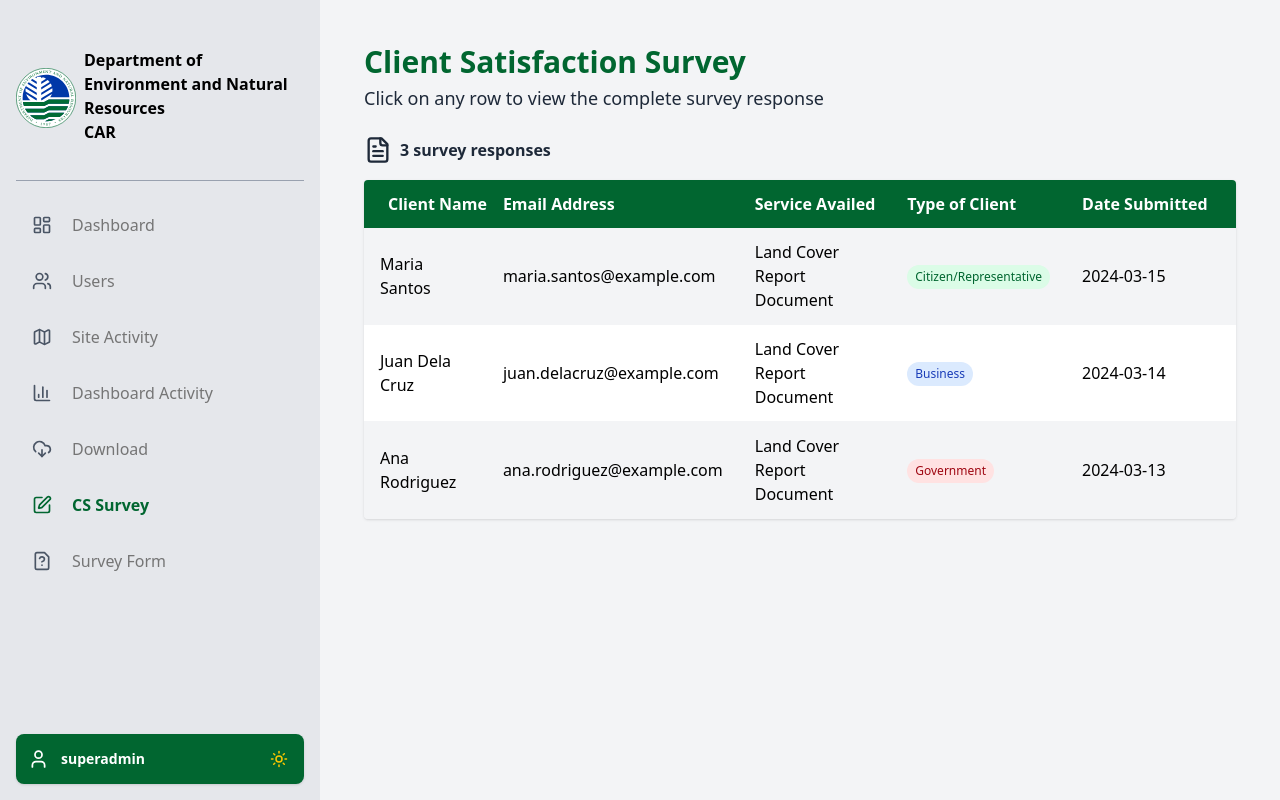
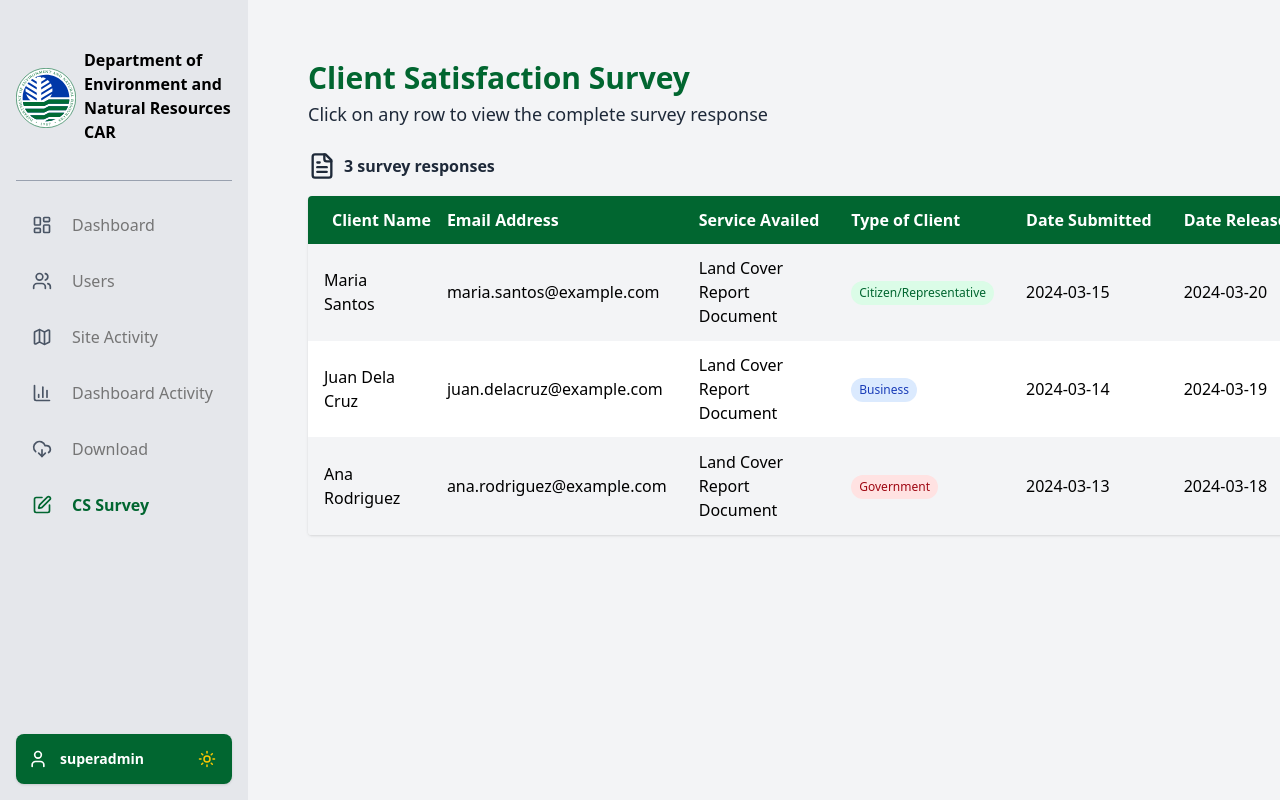
Before and after one commit to team-kotl/terramap-admin, a React (Vite) app: page /survey in a window 1280 px wide. Built offline with nearby package versions, Linux system fonts and the light colour scheme.

Commit message:
Move routing design to Outlet-based

```diff
--- a/src/App.jsx
+++ b/src/App.jsx
@@ -1,33 +1,37 @@
-import { BrowserRouter as Router, Routes, Route } from "react-router-dom"
-import Sidebar from "./components/core/Sidebar"
-import Dashboard from "./pages/Dashboard"
-import Users from "./pages/Users"
-import SiteAct from "./pages/AtlasAct"
-import DashboardAct from "./pages/DashboardAct"
-import Survey from "./pages/Survey"
-import Download from "./pages/Download"
-import Login from "./pages/Login"
-import SurveyForm from "./components/SurveyForm"
+import { BrowserRouter as Router, Routes, Route } from "react-router-dom";
+import Sidebar from "./components/core/Sidebar";
+import Dashboard from "./pages/Dashboard";
+import Users from "./pages/Users";
+import SiteAct from "./pages/AtlasAct";
+import DashboardAct from "./pages/DashboardAct";
+import Survey from "./pages/Survey";
+import Download from "./pages/Download";
+import Login from "./pages/Login";
+import SurveyForm from "./components/SurveyForm";
+import RootLayout from "./layouts/RootLayout";
+import ErrorPage from "./pages/ErrorPage";
 
 function App() {
     return (
         <Router>
-            <div className="flex min-h-screen">
-                <Sidebar />
-                <main className="flex-1 p-6 bg-gray-100 overflow-y-hidden">
             <Routes>
-                        <Route path="/" element={<Dashboard />} />
+                <Route path="/login" element={<Login />} />
+                <Route path="/" element={<RootLayout />}>
+                    <Route path="/dashboard" element={<Dashboard />} />
                     <Route path="/users" element={<Users />} />
                     <Route path="/site-activity" element={<SiteAct />} />
-                        <Route path="/dashboard-activity" element={<DashboardAct />} />
+                    <Route
+                        path="/dashboard-activity"
+                        element={<DashboardAct />}
+                    />
                     <Route path="/download" element={<Download />} />
                     <Route path="/survey" element={<Survey />} />
-                        <Route path="/surveyform" element={<SurveyForm />} />
+                </Route>
+                <Route path="/form" element={<SurveyForm />} />
+                <Route path="*" element={<ErrorPage />} />
             </Routes>
-                </main>
-            </div>
         </Router>
-    )
+    );
 }
 
-export default App
+export default App;
--- a/src/components/core/Sidebar.jsx
+++ b/src/components/core/Sidebar.jsx
@@ -25,7 +25,7 @@ const Sidebar = () => {
         <ul className="space-y-8 mt-8 pl-4">
             <li>
                 <NavLink
-                    to="/"
+                    to="/dashboard"
                     className={({ isActive }) =>
                         isActive
                             ? "flex items-center gap-5 text-green-800 font-bold"
@@ -178,32 +178,6 @@ const Sidebar = () => {
                     )}
                 </NavLink>
             </li>
-
-            <li>
-                <NavLink
-                    to="/surveyform"
-                    className={({ isActive }) =>
-                        isActive
-                            ? "flex items-center gap-5 text-green-800 font-bold"
-                            : "flex items-center gap-5 hover:text-gray-800"
-                    }
-                    onClick={() => setIsOpen(false)}
-                >
-                    {({ isActive }) => (
-                        <>
-                            <FileQuestion
-                                size={20}
-                                className={
-                                    isActive
-                                        ? "text-green-800"
-                                        : "text-gray-600"
-                                }
-                            />
-                            Survey Form
-                        </>
-                    )}
-                </NavLink>
-            </li>
         </ul>
     );
 
@@ -235,7 +209,7 @@ const Sidebar = () => {
     return (
         <>
             {/* Desktop Sidebar */}
-            <aside className="hidden md:flex w-80 h-screen bg-gray-200 text-secondary p-4 flex-col justify-between">
+            <aside className="hidden md:flex h-screen bg-gray-200 text-secondary p-4 flex-col justify-between min-w-62 w-62">
                 <div>
                     <div className="mt-3 mb-3 flex flex-row items-center justify-left gap-2">
                         <img
--- /dev/null
+++ b/src/layouts/RootLayout.jsx
@@ -0,0 +1,25 @@
+import SideBar from "../components/core/Sidebar";
+import { Outlet } from "react-router-dom";
+import { useLocation } from "react-router-dom";
+import { useNavigate } from "react-router-dom";
+import { useEffect } from "react";
+
+const RootLayout = () => {
+    const location = useLocation();
+    const nav = useNavigate();
+    useEffect(() => {
+        if (location.pathname == "/") {
+            nav("/dashboard");
+        }
+    }, []);
+    return (
+        <>
+            <div className="flex w-screen h-screen overflow-y-hidden">
+                <SideBar />
+                <Outlet />
+            </div>
+        </>
+    );
+};
+
+export default RootLayout;
--- a/src/pages/AtlasAct.jsx
+++ b/src/pages/AtlasAct.jsx
@@ -64,7 +64,7 @@ const SiteActivity = () => {
     );
 
     return (
-        <div className="relative bg-gray-100 min-screen">
+        <div className="relative bg-gray-100 w-full p-10">
             <div className="p-1 md:p-5 md:mt-0">
                 <div className="flex flex-col md:flex-row md:items-center md:justify-between mb-6 gap-4">
                     <h1 className="text-2xl md:text-3xl font-bold text-green-800">
--- a/src/pages/DashboardAct.jsx
+++ b/src/pages/DashboardAct.jsx
@@ -83,7 +83,7 @@ const DashboardActivity = () => {
     );
 
     return (
-        <div className="relative bg-gray-100 min-screen">
+        <div className="relative bg-gray-100 w-full p-10">
             <div className="p-1 md:p-5 md:mt-0">
                 {/* Title + Search Bar in the same row */}
                 <div className="flex flex-col md:flex-row md:items-center md:justify-between mb-6 gap-4">
--- a/src/pages/Download.jsx
+++ b/src/pages/Download.jsx
@@ -83,7 +83,7 @@ const Download = () => {
     );
 
     return (
-        <div className="relative bg-gray-100 min-screen">
+        <div className="relative bg-gray-100 w-full p-10">
             <div className="p-1 md:p-5 md:mt-0">
                 {/* Title + Search Bar in the same row */}
                 <div className="flex flex-col md:flex-row md:items-center md:justify-between mb-6 gap-4">
--- /dev/null
+++ b/src/pages/ErrorPage.jsx
@@ -0,0 +1,43 @@
+// Author @yukiroow Harry Dominguez
+import gif from "../assets/cat404.gif";
+import { useNavigate } from "react-router-dom";
+
+/**
+ * Fallback page for Errors in rendering and fetching.
+ */
+const ErrorPage = () => {
+    const nav = useNavigate();
+    return (
+        <>
+            <main>
+                <section className="block m-auto w-2/5 mt-36">
+                    <img src={gif} alt="Error 404" className="rounded-lg" />
+                </section>
+                <section>
+                    <div className="block m-auto w-2/5">
+                        <h1 className="text-7xl mt-5 mb-5 text-green-800 font-semibold">
+                            PAGE NOT FOUND
+                        </h1>
+                        <p className="text-green-700 font-thin mb-2">
+                            You shouldn't be here.
+                        </p>
+                        <p className="text-green-700 font-thin mb-2">
+                            You still have time to leave.
+                        </p>
+                        <p className="text-green-700 font-thin mb-6">
+                            ...or else. D:
+                        </p>
+                        <button
+                            onClick={() => nav("/")}
+                            className="py-2 px-5 outline outline-green-700 rounded-xl transition-all text-green-700 hover:bg-green-700 hover:text-white"
+                        >
+                            Go Home
+                        </button>
+                    </div>
+                </section>
+            </main>
+        </>
+    );
+};
+
+export default ErrorPage;
--- a/src/pages/Survey.jsx
+++ b/src/pages/Survey.jsx
@@ -147,15 +147,20 @@ const Survey = () => {
 
                         {activeTab === "rating" && (
                             <div className="w-full">
-                             {/* Rating labels header */}
-<div className="grid grid-cols-10 gap-1 w-full text-center ml-20">
-  {/* Match grid columns with radio buttons */}
-  <div className="col-span-2">Strongly Disagree</div>
-  <div className="col-span-2">Disagree</div>
-  <div className="col-span-2">Neither Agree <br /> Nor Disagree</div>
-  <div className="col-span-2">Agree</div>
-  <div className="col-span-2">Strongly Agree</div>
-</div>
+                                {/* Rating labels header */}
+                                <div className="grid grid-cols-17 gap-2 w-full text-center ">
+                                    <div className="col-span-7 pr-4"></div>
+                                    <div className="col-span-10 flex items-center">
+                                        <div className="grid grid-cols-7 gap-2 w-full text-center ml-20">
+                                            {/* Match grid columns with radio buttons */}
+                                            <div>Strongly Disagree</div>
+                                            <div>Disagree</div>
+                                            <div>Neither Agree / Disagree</div>
+                                            <div>Agree</div>
+                                            <div>Strongly Agree</div>
+                                        </div>
+                                    </div>
+                                </div>
                                 {/* Communication */}
                                 <div className="grid grid-cols-17 gap-2 items-start border-b py-6">
                                     <div className="col-span-7 flex flex-col pr-4">
@@ -315,7 +320,7 @@ const Survey = () => {
     }
 
     return (
-        <div className="p-1 md:p-5 mt-5 md:mt-0 bg-gray-100">
+        <div className="p-10 md:p-15 bg-gray-100 w-full">
             <h1 className="text-2xl md:text-3xl font-bold text-green-800 mb-1">
                 Client Satisfaction Survey
             </h1>
--- a/src/pages/Users.jsx
+++ b/src/pages/Users.jsx
@@ -104,7 +104,7 @@ const Users = () => {
     ];
 
     return (
-        <div className="relative bg-gray-100 min-screen">
+        <div className="relative bg-gray-100 w-full p-10">
             <div className="p-1 md:p-5 md:mt-0">
                 <div className="flex flex-row md:justify-between md:items-center bg-white rounded mb-6 gap-3 mt-5 ">
                     <div className="relative flex-1">
```
Also changed, not shown: src/darkmode/Sidebar.jsx (+90 -32 lines), src/pages/Dashboard.jsx (+13 -9 lines). Lines whose indentation alone changed are shown as unchanged.
